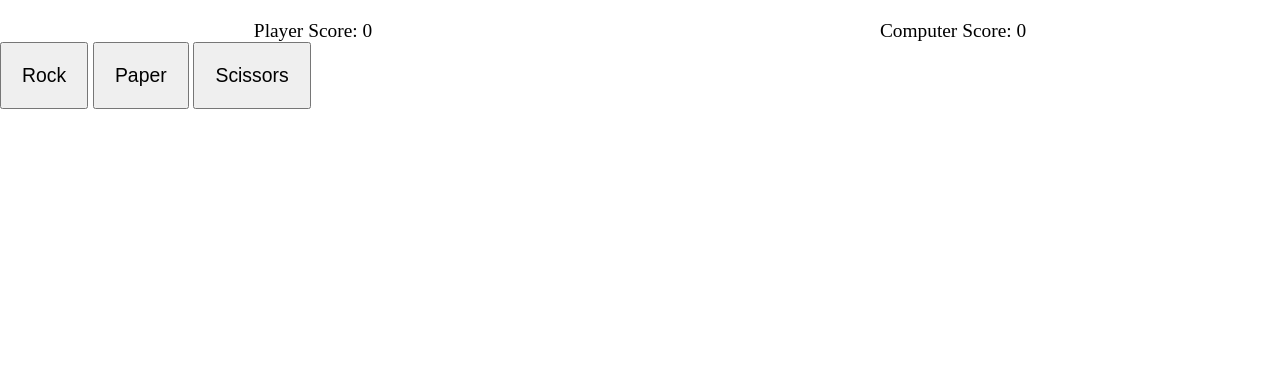
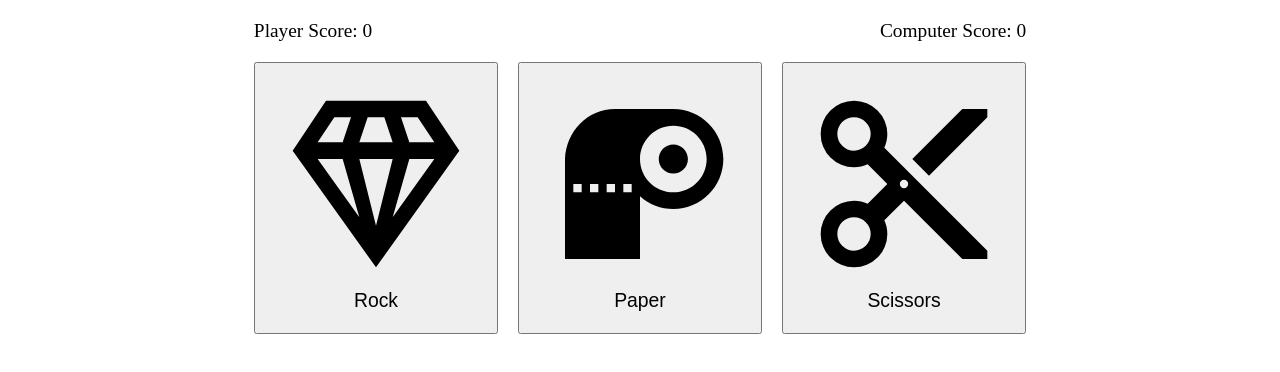
Before and after one commit to Oraiyon/Rock_Paper_Scissors, a plain HTML site: page index.html in a window 1280 px wide. Drawn offline with Linux system fonts and the light colour scheme.

Commit message:
imported roboto font from Google

```diff
--- a/index.html
+++ b/index.html
@@ -5,17 +5,32 @@
         <title></title>
         <script src="script.js" defer></script>
         <link rel ="stylesheet" href="styles.css">
+        <link rel="preconnect" href="https://fonts.googleapis.com">
+<link rel="preconnect" href="https://fonts.gstatic.com" crossorigin>
+<link href="https://fonts.googleapis.com/css2?family=Roboto+Slab&display=swap" rel="stylesheet">
     </head>
     <body>
         <div class="score">
             <div class="playScore">Player Score: 0</div>
             <div class="compScore">Computer Score: 0</div>
         </div>
-        <div class="buttons">
-            <button class="Rock">Rock</button>
-            <button class="Paper">Paper</button>
-            <button class="Scissors">Scissors</button>
-            <button class="Reset">Play Again?</button>
+        <div class="choices">
+            <button class="choice">
+                <svg xmlns="http://www.w3.org/2000/svg" viewBox="0 0 24 24"><title>diamond-stone</title><path d="M16,9H19L14,16M10,9H14L12,17M5,9H8L10,16M15,4H17L19,7H16M11,4H13L14,7H10M7,4H9L8,7H5M6,2L2,8L12,22L22,8L18,2H6Z" /></svg>
+                <p>Rock</p>
+            </button>
+            <button class="choice">
+                <svg xmlns="http://www.w3.org/2000/svg" viewBox="0 0 24 24"><title>paper-roll</title><path d="M9 3C5.69 3 3.14 5.69 3 9V21H12V13.46C13.1 14.45 14.5 15 16 15C19.31 15 22 12.31 22 9C22 5.69 19.31 3 16 3H9M16 5C18.21 5 20 6.79 20 9C20 11.21 18.21 13 16 13C13.79 13 12 11.21 12 9C12 6.79 13.79 5 16 5M16 7.25C15.03 7.25 14.25 8.03 14.25 9C14.25 9.97 15.03 10.75 16 10.75C16.97 10.75 17.75 9.97 17.75 9C17.75 8.03 16.97 7.25 16 7.25M4 12H5V13H4V12M6 12H7V13H6V12M8 12H9V13H8V12M10 12H11V13H10V12Z" /></svg>
+                <p>Paper</p>
+            </button>
+            <button class="choice">
+                <svg xmlns="http://www.w3.org/2000/svg" viewBox="0 0 24 24"><title>content-cut</title><path d="M19,3L13,9L15,11L22,4V3M12,12.5A0.5,0.5 0 0,1 11.5,12A0.5,0.5 0 0,1 12,11.5A0.5,0.5 0 0,1 12.5,12A0.5,0.5 0 0,1 12,12.5M6,20A2,2 0 0,1 4,18C4,16.89 4.9,16 6,16A2,2 0 0,1 8,18C8,19.11 7.1,20 6,20M6,8A2,2 0 0,1 4,6C4,4.89 4.9,4 6,4A2,2 0 0,1 8,6C8,7.11 7.1,8 6,8M9.64,7.64C9.87,7.14 10,6.59 10,6A4,4 0 0,0 6,2A4,4 0 0,0 2,6A4,4 0 0,0 6,10C6.59,10 7.14,9.87 7.64,9.64L10,12L7.64,14.36C7.14,14.13 6.59,14 6,14A4,4 0 0,0 2,18A4,4 0 0,0 6,22A4,4 0 0,0 10,18C10,17.41 9.87,16.86 9.64,16.36L12,14L19,21H22V20L9.64,7.64Z" /></svg>
+                <p>Scissors</p>
+            </button>
+            <button class="Reset">
+                <svg xmlns="http://www.w3.org/2000/svg" viewBox="0 0 24 24"><title>replay</title><path d="M12,5V1L7,6L12,11V7A6,6 0 0,1 18,13A6,6 0 0,1 12,19A6,6 0 0,1 6,13H4A8,8 0 0,0 12,21A8,8 0 0,0 20,13A8,8 0 0,0 12,5Z" /></svg>
+                <p>Play Again?</p>
+            </button>
         </div>
         <div class="result"></div>
     </body>
```
